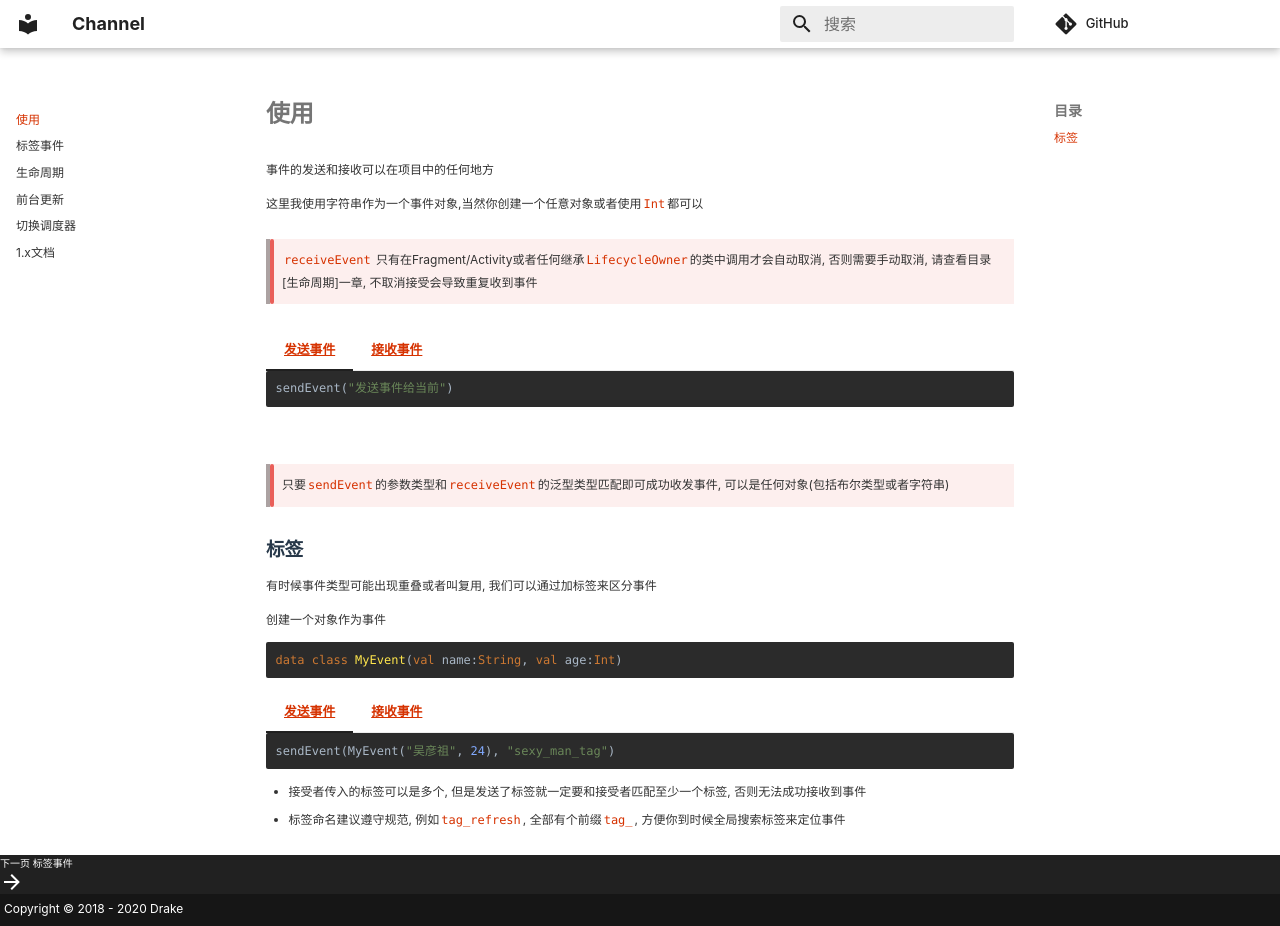
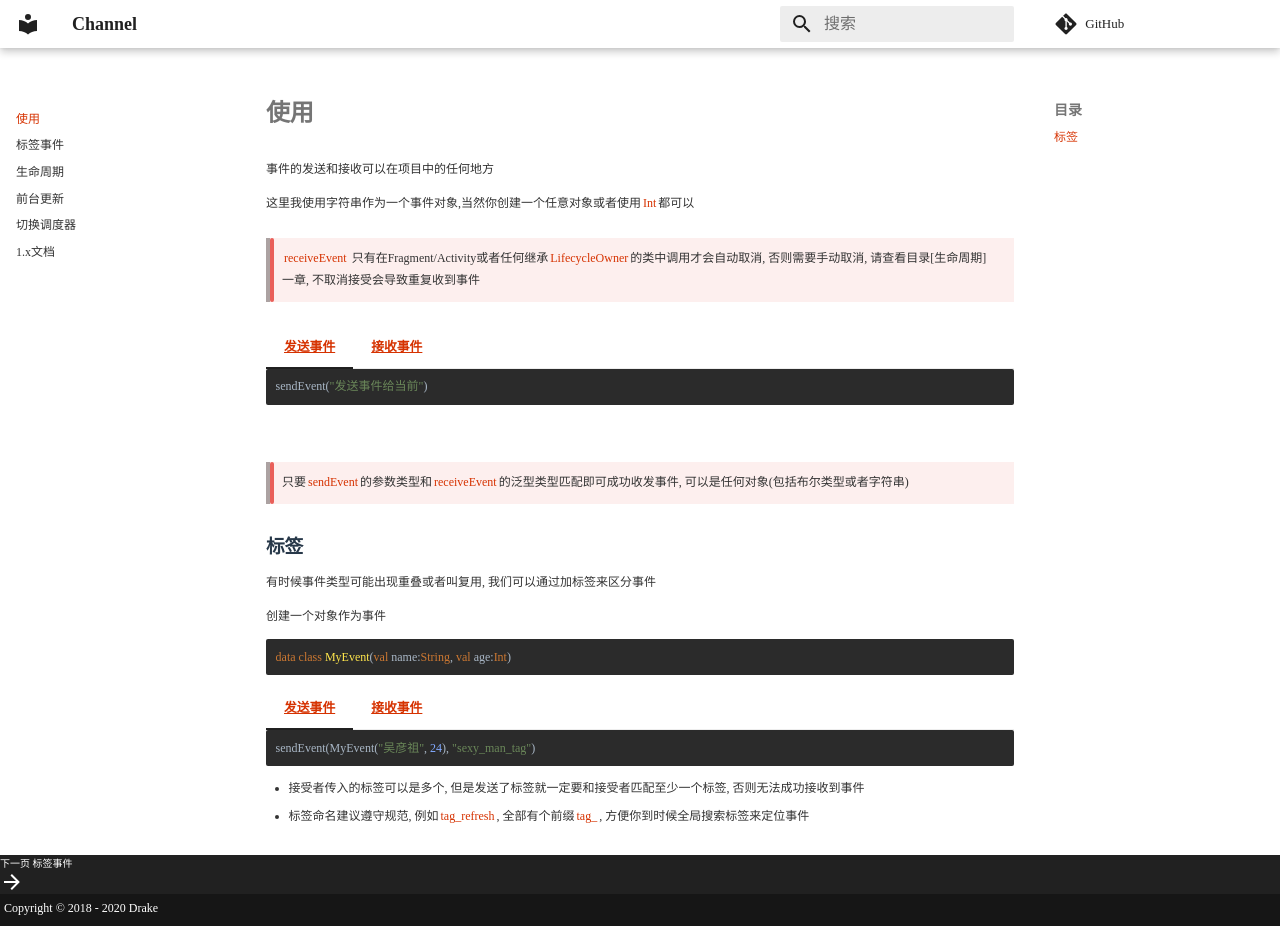
Before and after one commit to liangjingkanji/Channel, an MkDocs documentation site: the page built from docs/index.md, in a window 1280 px wide and 926 px high. Built offline with MkDocs 1.6.1 and Material for MkDocs 9.7.7, drawn with Linux system fonts in a browser that asks for light colours; some web fonts are replaced; comment, search, counter and statistics services are not loaded.

Commit message:
更新至文档

```diff
--- a/docs/css/extra.css
+++ b/docs/css/extra.css
@@ -36,21 +36,19 @@
 
 /*字体渲染*/
 @font-face{
-    font-family: 'Plex Mono';
-    src: url('https://gitlab.com/liangjingkanji/fonts/-/raw/master/fonts/output/PlexMono.otf') format('embedded-opentype'),
+    font-family: 'JetBrains Mono';
+    src: url('https://raw.githubusercontent.com/JetBrains/JetBrainsMono/master/fonts/webfonts/JetBrainsMono-Regular.eot') format('embedded-opentype'),
+         url('https://raw.githubusercontent.com/JetBrains/JetBrainsMono/master/fonts/webfonts/JetBrainsMono-Regular.woff2') format('woff2'),
+         url('https://raw.githubusercontent.com/JetBrains/JetBrainsMono/master/fonts/webfonts/JetBrainsMono-Regular.woff') format('woff'),
+         url('https://raw.githubusercontent.com/JetBrains/JetBrainsMono/master/fonts/ttf/JetBrainsMono-Regular.ttf') format('truetype');
     font-weight: normal;
     font-style: normal;
-}
-body, input {
-    font-family: "Plex Mono", -apple-system, Helvetica, Arial, sans-serif;
-}
-pre, code, kbd {
-    font-family: "Plex Mono", SFMono-Regular, Consolas, Menlo, monospace;
 }
 * {
     -webkit-font-feature-settings: "liga" on, "calt" on;
     -webkit-font-smoothing: subpixel-antialiased;
     text-rendering: optimizeLegibility;
+    font-family: 'JetBrains Mono' !important;
 }
 
 /*布局*/
```
